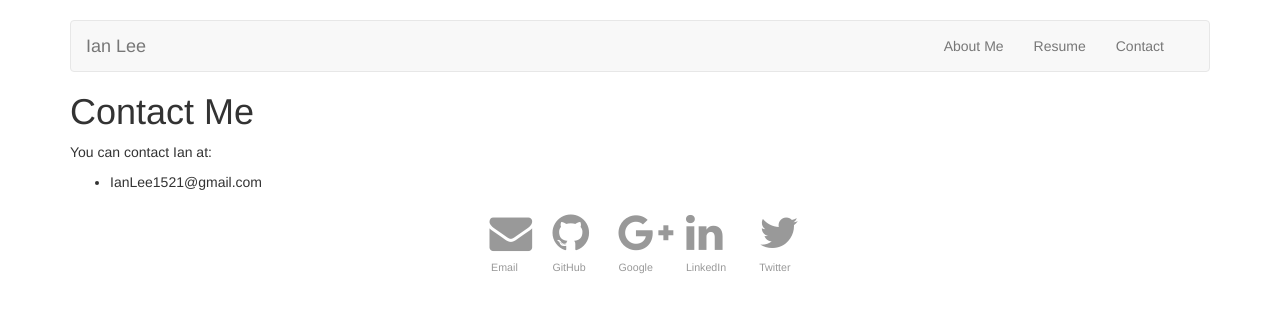
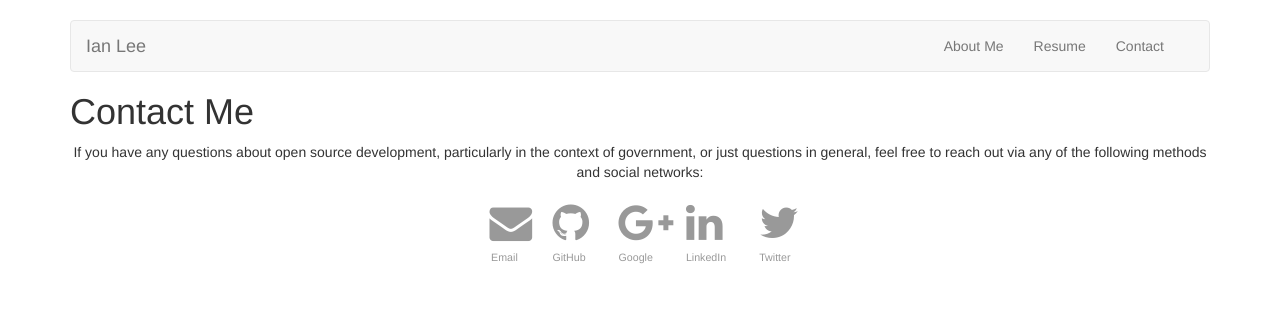
Before and after one commit to IanLee1521/IanLee1521.github.io, a Jekyll site: the page built from contact.md, in a window 1280 px wide. Shown: the top 313 px of the page. Built offline with Jekyll 4.4.1, drawn with Linux system fonts in a browser that asks for light colours; nearby versions of some CDN libraries.

Commit message:
Added more words for contacting me

```diff
--- a/contact.md
+++ b/contact.md
@@ -6,8 +6,7 @@ layout: default
 
 # Contact Me
 
-You can contact Ian at:
-
-* IanLee1521@gmail.com
+{: .center }
+If you have any questions about open source development, particularly in the context of government, or just questions in general, feel free to reach out via any of the following methods and social networks:
 
 {% include contact-links.html %}
```
